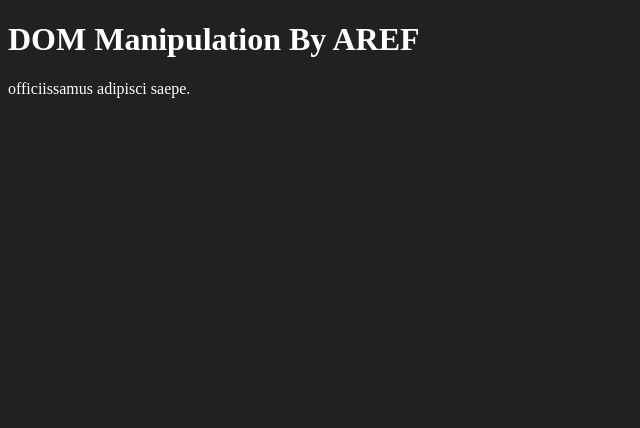
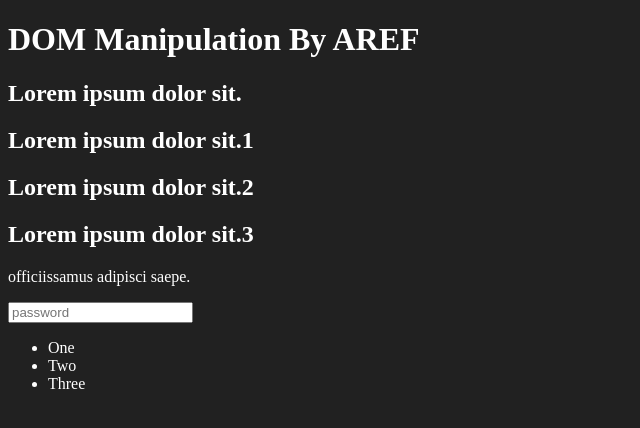
Before and after one commit to rf104/JavaScript, a plain HTML site: page 06_DOM/one.html in a window 1280 px wide. Shown: the whole page, without its empty margins (0-640 px from the left). Drawn offline with Linux system fonts and the light colour scheme.

Commit message:
new Html

```diff
--- a/06_DOM/one.html
+++ b/06_DOM/one.html
@@ -12,8 +12,28 @@
 </head>
 <body class="bg-black">
     <div>
-        <h1 id="title" class="heading">DOM Manipulation By AREF</h1>
+        <h1 id="title" class="heading">DOM Manipulation By AREF <span style="display: none;">CSE22</span></h1>
+        <h2>Lorem ipsum dolor sit.</h2>
+        <h2>Lorem ipsum dolor sit.1</h2>
+        <h2>Lorem ipsum dolor sit.2</h2>
+        <h2>Lorem ipsum dolor sit.3</h2>
         <p>officiissamus adipisci saepe.</p>
+
+        <input type="password" placeholder="password">
+
+        <ul>
+            <li>One </li>
+            <li>Two </li>
+            <li>Three</li>
+        </ul>
     </div>
 </body>
 </html>
+<!--const title= document.getElementById('title')
+    title.innerText    :
+    title.textContent  :
+    title.innerHTML    :
+
+    nodelist , HTMLCollection both of them are not same ....nodelist can use forEach function
+    nodelist and array are not same but we can convert it to a array
+    byusing Array.form('ja convert korte chai')-->
```
